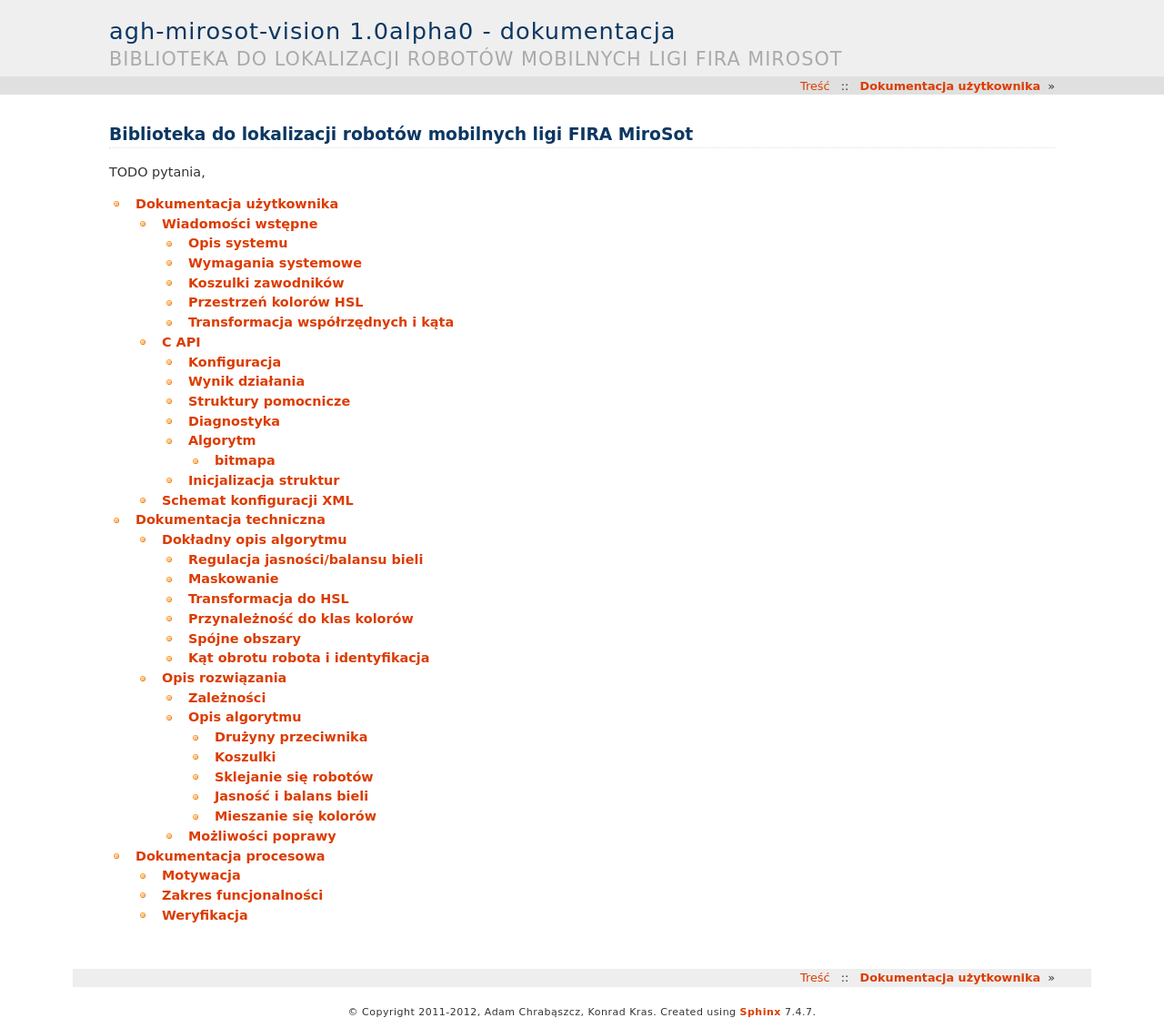
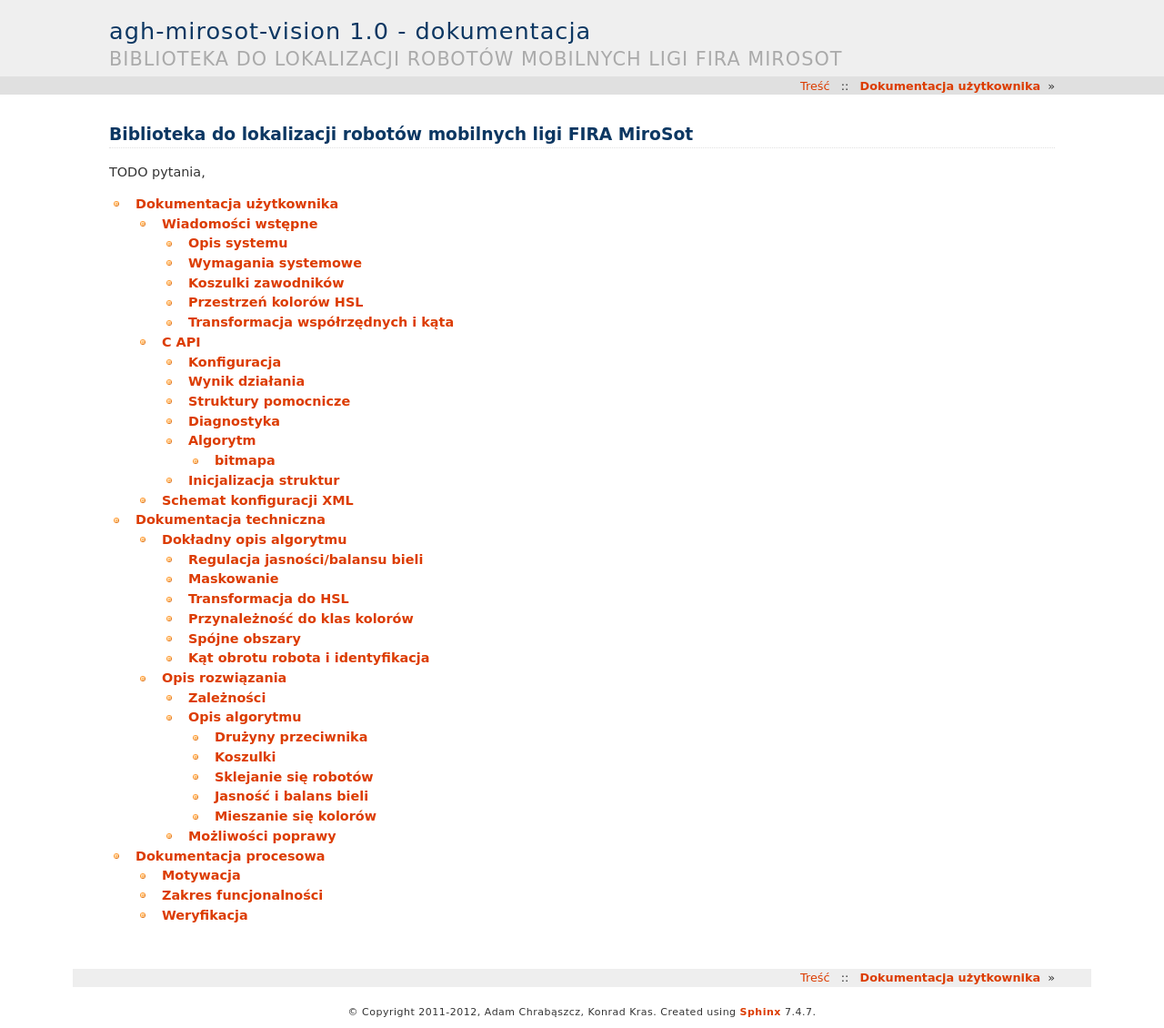
Before and after one commit to admchr/agh-mirosot-vision, a Sphinx documentation site: the page built from doc/index.rst, in a window 1280 px wide. Shown: the whole page at 91% size. Built offline with Sphinx 7.4.7, drawn with Linux system fonts in a browser that asks for light colours; formulas are drawn with MathJax 3; pages that are not in the unit, such as notebooks, are missing from menus.

Commit message:
more docs

```diff
--- a/doc/conf.py
+++ b/doc/conf.py
@@ -50,7 +50,7 @@ copyright = u'2011-2012, Adam Chrabąszcz, Konrad Kras'
 # The short X.Y version.
 version = '1.0'
 # The full version, including alpha/beta/rc tags.
-release = '1.0alpha0'
+release = '1.0'
 
 # The language for content autogenerated by Sphinx. Refer to documentation
 # for a list of supported languages.
@@ -58,7 +58,7 @@ language = 'pl'
 
 # There are two options for replacing |today|: either, you set today to some
 # non-false value, then it is used:
-today = '3.01.2012'
+today = '11.01.2012'
 # Else, today_fmt is used as the format for a strftime call.
 #today_fmt = '%B %d, %Y'
 
```
Also changed, not shown: 1 other file.
